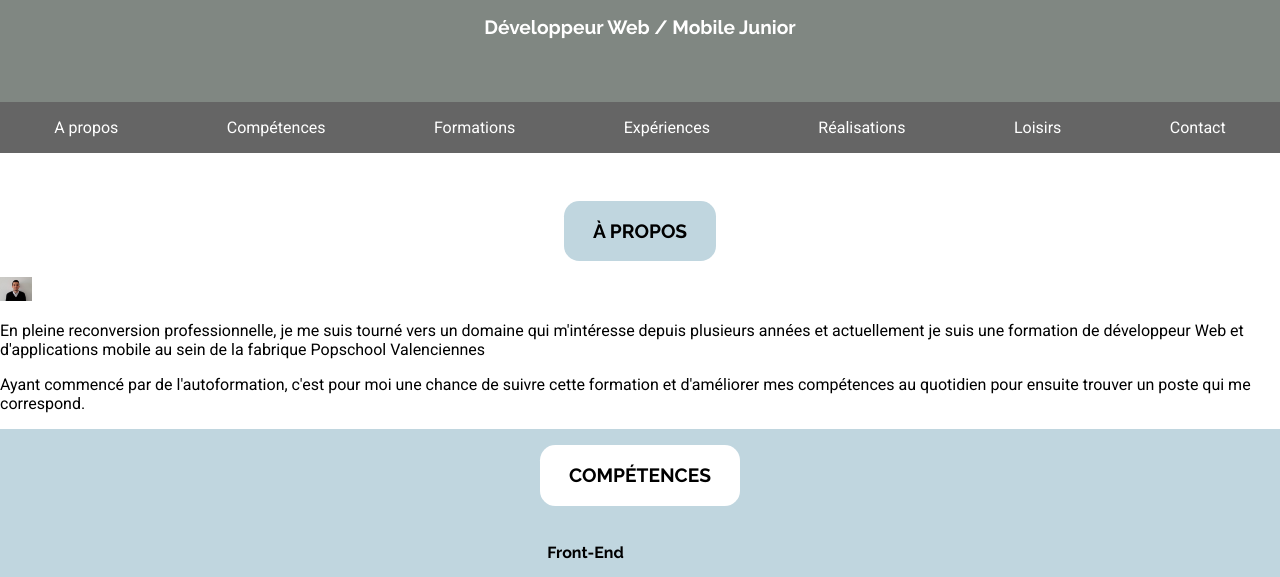
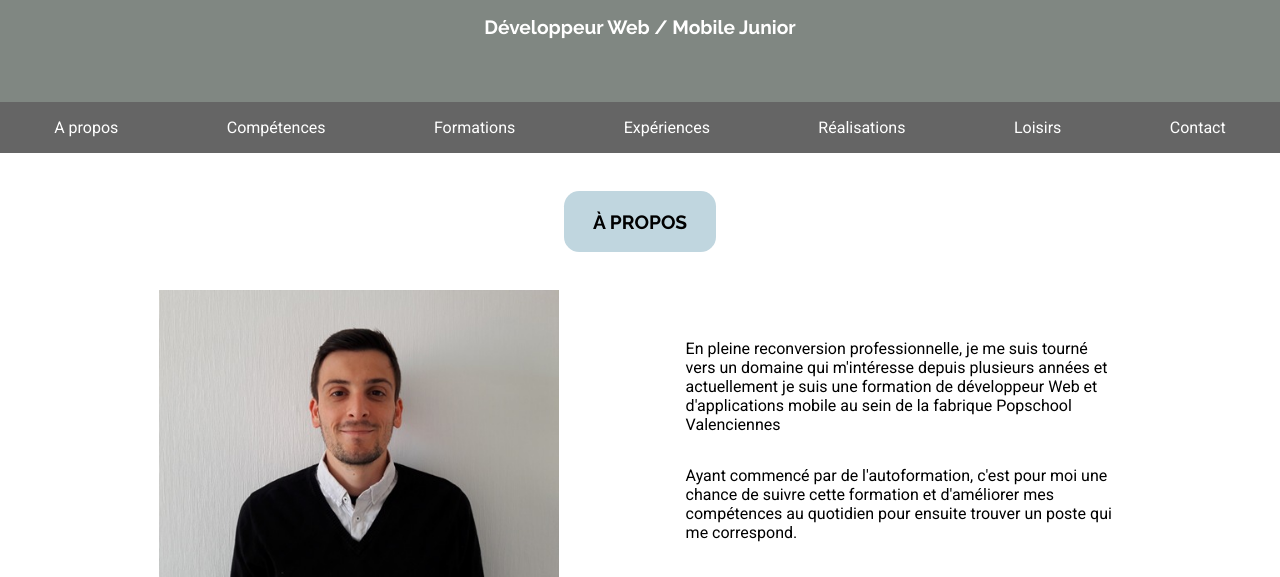
Before and after one commit to kmarquegnies/cv, a website: page index.html in a window 1280 px wide. Shown: the part 109-686 px from the top of the page. Drawn offline with Linux system fonts and the light colour scheme.

Commit message:
finish about section

```diff
--- a/assets/src/css/header.scss
+++ b/assets/src/css/header.scss
@@ -4,7 +4,6 @@ header {
     display: flex;
     flex-direction: column;
     color: white;
-    margin-bottom: 2em;
 
     h1 {
         text-transform: uppercase;
--- a/assets/src/css/index.scss
+++ b/assets/src/css/index.scss
@@ -7,12 +7,15 @@ article {
     display: flex;
     flex-direction: column;
     align-items: center;
+    padding-bottom: 4em;
 
     h2 {
         padding: 1em 1.5em;
         border-radius: 0.8em;
         font-weight: bold;
         text-transform: uppercase;
+        margin-bottom: 2em;
+        margin-top: 2em;
     }
 }
 
@@ -27,3 +30,21 @@ article {
 img {
   width: 2em;
 }
+
+#photo_text {
+    display: flex;
+    justify-content: space-around;
+    align-items: center;
+    width: 85%;
+
+    img {
+        width: 25em;
+    }
+
+    #about_text {
+        display: flex;
+        flex-direction: column;
+        justify-content: center;
+        width: 40%;
+    }
+}
```
Also changed, not shown: assets/css/header.min.css, assets/css/index.min.css, 2 other files.
